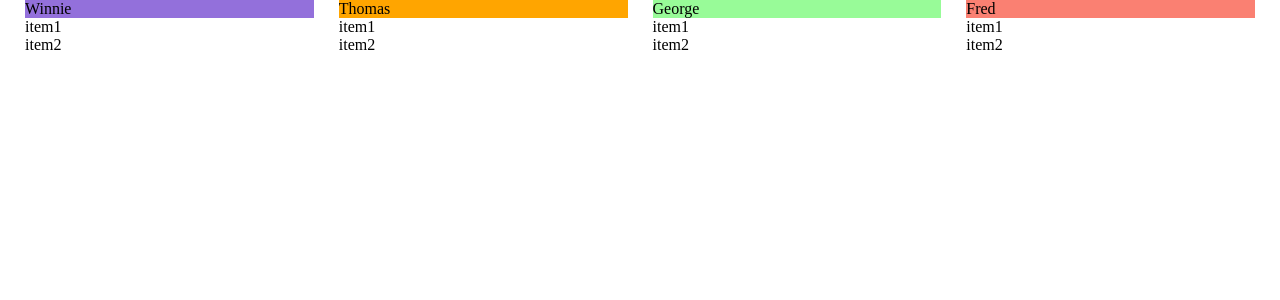
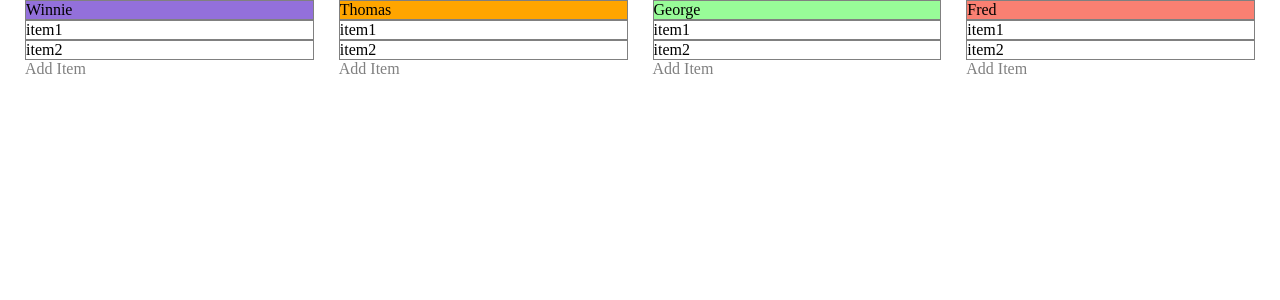
Before and after one commit to starkindustries/KanbanVue, a Vue app: page / in a window 1280 px wide. Shown: the top 300 px of the page. Built offline with nearby package versions, Linux system fonts and the light colour scheme.

Commit message:
Implement add item prompt and button.

```diff
--- a/src/components/Card.vue
+++ b/src/components/Card.vue
@@ -1,8 +1,9 @@
 <template>
   <div class="card">
-    <div class="cardHeader" :style="headerStyle">{{ person }}</div>
-    <div class="cardItem">item1</div>
-    <div class="cardItem">item2</div>
+    <div class="cardHeader border" :style="headerStyle">{{ person }}</div>
+    <div class="cardItem border">item1</div>
+    <div class="cardItem border">item2</div>
+    <div class="addItem" v-on:click="addItem">Add Item</div>
   </div>
 </template>
 
@@ -12,6 +13,12 @@ export default {
   props: {
     person: String,
     headerStyle: String
+  },
+  methods: {
+    addItem() {
+      var test = prompt("Please add item", "");
+      console.log("add item from: " + this.person + " " + test);
+    }
   }
 };
 </script>
@@ -23,4 +30,10 @@ export default {
   flex: 1;
   margin: 0px 25px 0px 0px;
 }
+.border {
+  border: 1px solid gray;
+}
+.addItem {
+  color: gray;
+}
 </style>
```
